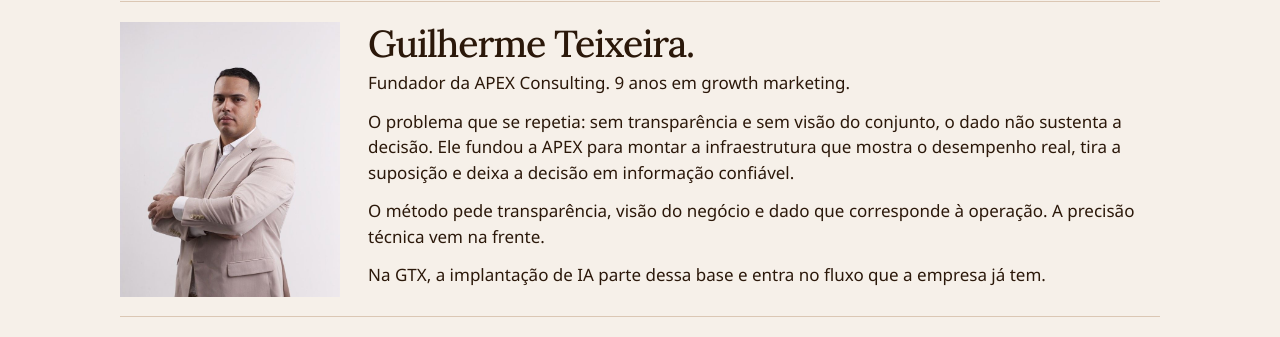
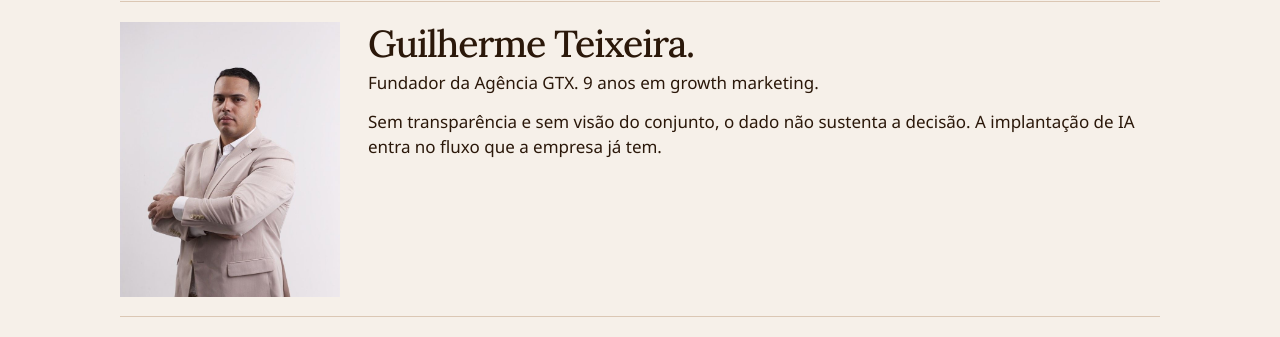
Before and after one commit to agenciateixeira/agenciagtx, a Next.js app: page /sobre in a window 1280 px wide. Shown: the part 383-720 px from the top of the page. Built offline with nearby package versions, Linux system fonts and the light colour scheme; no server answers; a web font is replaced by a local one.

Commit message:
feat: apresenta Guilherme como fundador da Agência GTX
A bio da página Sobre abre com esse título. A APEX sai do texto para manter a página curta.

Co-authored-by: GUILHERME TEIXEIRA DOS SANTOS <agenciateixeira@users.noreply.github.com>

```diff
--- a/src/pages/sobre.js
+++ b/src/pages/sobre.js
@@ -21,10 +21,8 @@ export default function Sobre() {
               <img src="/images/guilherme-teixeira.jpg" alt="Guilherme Teixeira" width="720" height="1080" />
               <div>
                 <h2>Guilherme Teixeira.</h2>
-                <p>Fundador da APEX Consulting. 9 anos em growth marketing.</p>
-                <p>O problema que se repetia: sem transparência e sem visão do conjunto, o dado não sustenta a decisão. Ele fundou a APEX para montar a infraestrutura que mostra o desempenho real, tira a suposição e deixa a decisão em informação confiável.</p>
-                <p>O método pede transparência, visão do negócio e dado que corresponde à operação. A precisão técnica vem na frente.</p>
-                <p>Na GTX, a implantação de IA parte dessa base e entra no fluxo que a empresa já tem.</p>
+                <p>Fundador da Agência GTX. 9 anos em growth marketing.</p>
+                <p>Sem transparência e sem visão do conjunto, o dado não sustenta a decisão. A implantação de IA entra no fluxo que a empresa já tem.</p>
               </div>
             </article>
             <article>
```
